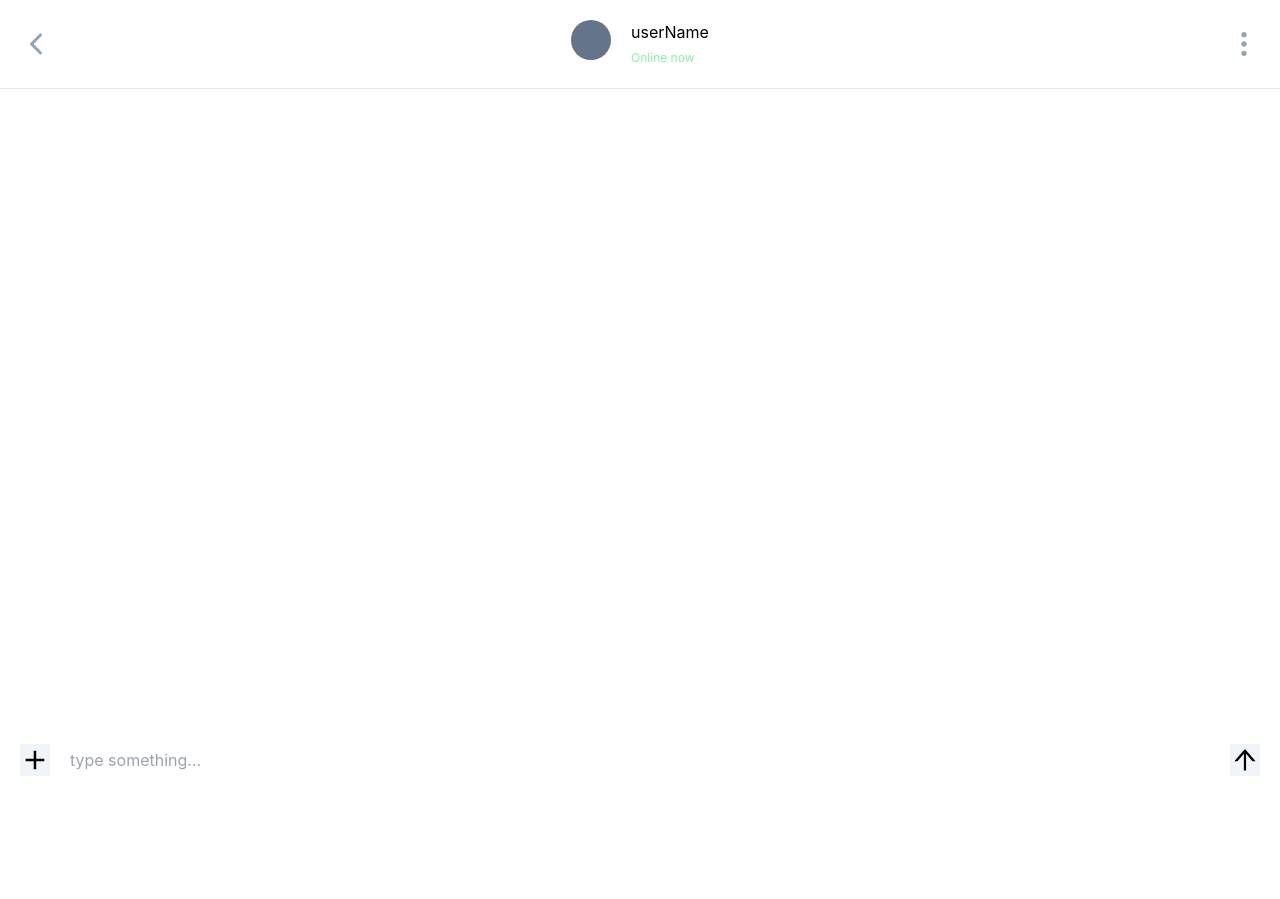
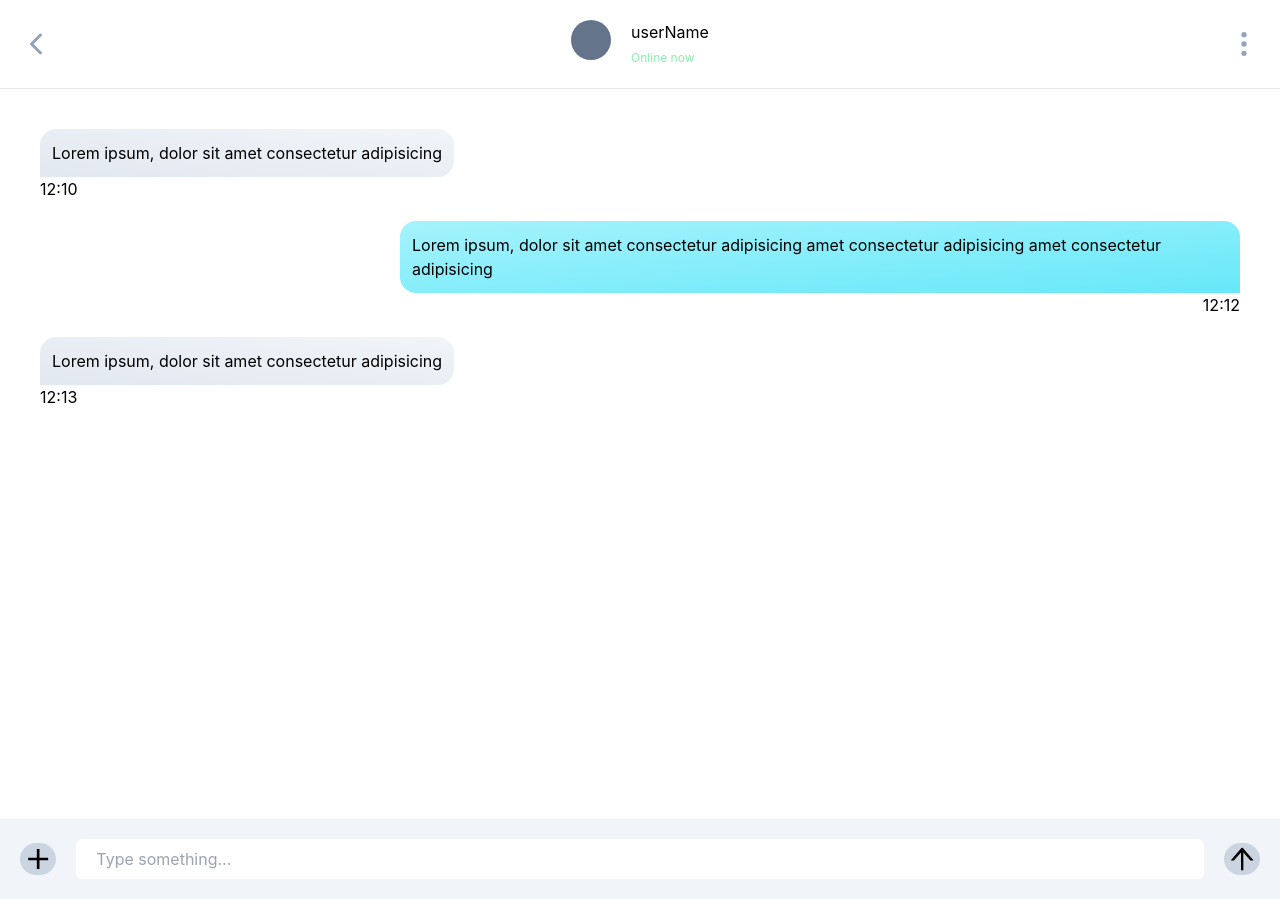
Before and after one commit to Lei-Hsu/chat-room, a Next.js app: page /message-room/1 in a window 1280 px wide. Before the commit the page ends 800 px from the top, so only its background shows below. Built offline with nearby package versions, Linux system fonts and the light colour scheme.

Commit message:
feat : messagebox style

```diff
--- a/src/components/messageRoom/MessageBotton.tsx
+++ b/src/components/messageRoom/MessageBotton.tsx
@@ -4,10 +4,14 @@ import { IoMdAdd } from 'react-icons/io';
 
 const MessageBottom = () => {
   return (
-    <div className="absolute bottom-0 left-0 flex h-20 w-full items-center justify-center p-5">
-      <IoMdAdd className=" mr-5 h-8 w-8 cursor-pointer bg-slate-100" />
-      <input type="text" placeholder="type something..." className="h-10 w-full outline-none" />
-      <AiOutlineArrowUp className=" h-8 w-8 cursor-pointer bg-slate-100" />
+    <div className="absolute bottom-0 left-0 flex h-20 w-full items-center justify-center bg-slate-100 p-5">
+      <IoMdAdd className=" mr-5 h-8 w-10 cursor-pointer rounded-full bg-slate-300" />
+      <input
+        type="text"
+        placeholder="Type something..."
+        className="h-10 w-full rounded-md pl-5 outline-none"
+      />
+      <AiOutlineArrowUp className=" ml-5 h-8 w-10 cursor-pointer rounded-full bg-slate-300" />
     </div>
   );
 };
--- /dev/null
+++ b/src/components/messageRoom/Messages.tsx
@@ -0,0 +1,55 @@
+import React from 'react';
+
+interface MessageProps {
+  from: 'host' | 'guest';
+  text: string;
+  time: string;
+}
+
+const Message = ({ from, text, time }: MessageProps) => {
+  const isHost = from === 'host';
+  const messageBox = isHost
+    ? 'rounded-br-none bg-gradient-to-br from-cyan-200 to-cyan-300'
+    : 'rounded-bl-none bg-gradient-to-bl from-slate-100 to-slate-200';
+  const messageBoxDirection = isHost ? 'items-end' : 'items-start';
+
+  return (
+    <div className={`mb-5 flex flex-col ${messageBoxDirection}`}>
+      <div className={`max-w-70p w-max rounded-2xl p-3 ${messageBox}`}>
+        <p>{text}</p>
+      </div>
+      <span>{time}</span>
+    </div>
+  );
+};
+
+const mockMessageData = [
+  {
+    from: 'guest',
+    text: 'Lorem ipsum, dolor sit amet consectetur adipisicing',
+    time: '12:10',
+  },
+  {
+    from: 'host',
+    text: 'Lorem ipsum, dolor sit amet consectetur adipisicing  amet consectetur adipisicing amet consectetur adipisicing',
+    time: '12:12',
+  },
+  {
+    from: 'guest',
+    text: 'Lorem ipsum, dolor sit amet consectetur adipisicing',
+    time: '12:13',
+  },
+];
+
+const Messages = () => {
+  return (
+    <div className={`h-[810px] overflow-y-scroll p-10 pb-[120px]`}>
+      {mockMessageData.length &&
+        mockMessageData.map((item: MessageProps) => (
+          <Message from={item.from} text={item.text} time={item.time} />
+        ))}
+    </div>
+  );
+};
+
+export default Messages;
--- a/src/pages/message-room/[id].tsx
+++ b/src/pages/message-room/[id].tsx
@@ -2,11 +2,13 @@ import React from 'react';
 
 import MessageBottom from '@Components/messageRoom/MessageBotton';
 import MessageHeader from '@Components/messageRoom/MessageHeader';
+import Messages from '@Components/messageRoom/Messages';
 
 const MessageRoom = () => {
   return (
-    <div className="relative h-screen">
+    <div className="relative">
       <MessageHeader isOnline={true} userName={'userName'} />
+      <Messages />
       <MessageBottom />
     </div>
   );
--- a/tailwind.config.js
+++ b/tailwind.config.js
@@ -3,7 +3,11 @@ module.exports = {
   purge: ['./src/pages/**/*.{js,ts,jsx,tsx}', './src/components/**/*.{js,ts,jsx,tsx}'],
   darkMode: false, // or 'media' or 'class'
   theme: {
-    extend: {},
+    extend: {
+      maxWidth: {
+        '70p': '70%',
+      }
+    },
   },
   variants: {
     extend: {},
```
Also changed, not shown: src/hooks/useWindowSize.ts (added, +23 -0 lines).
